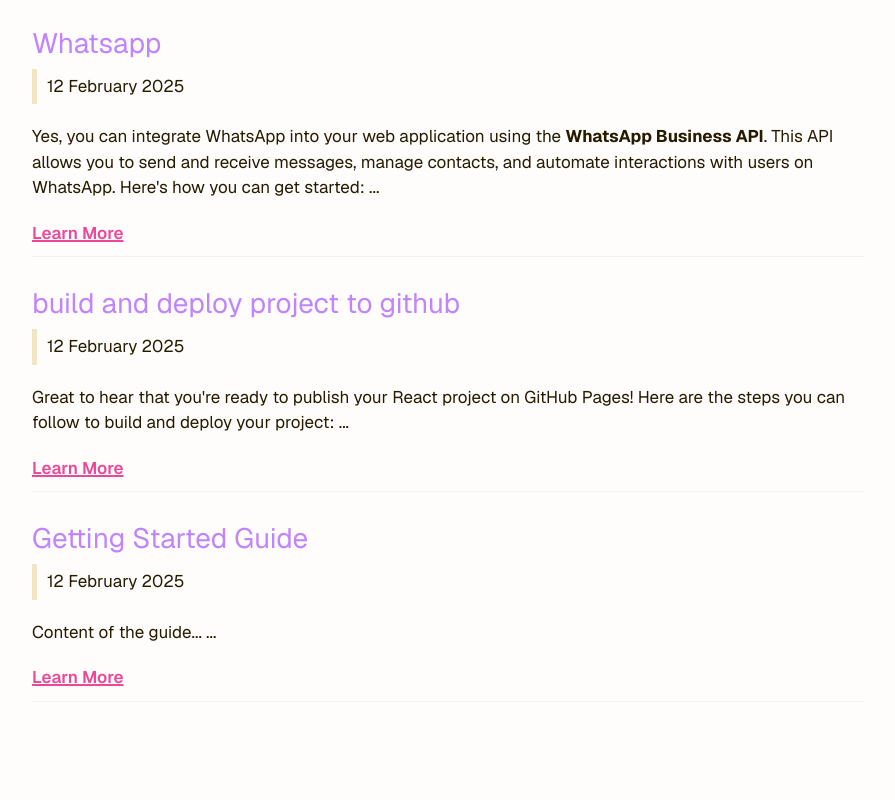
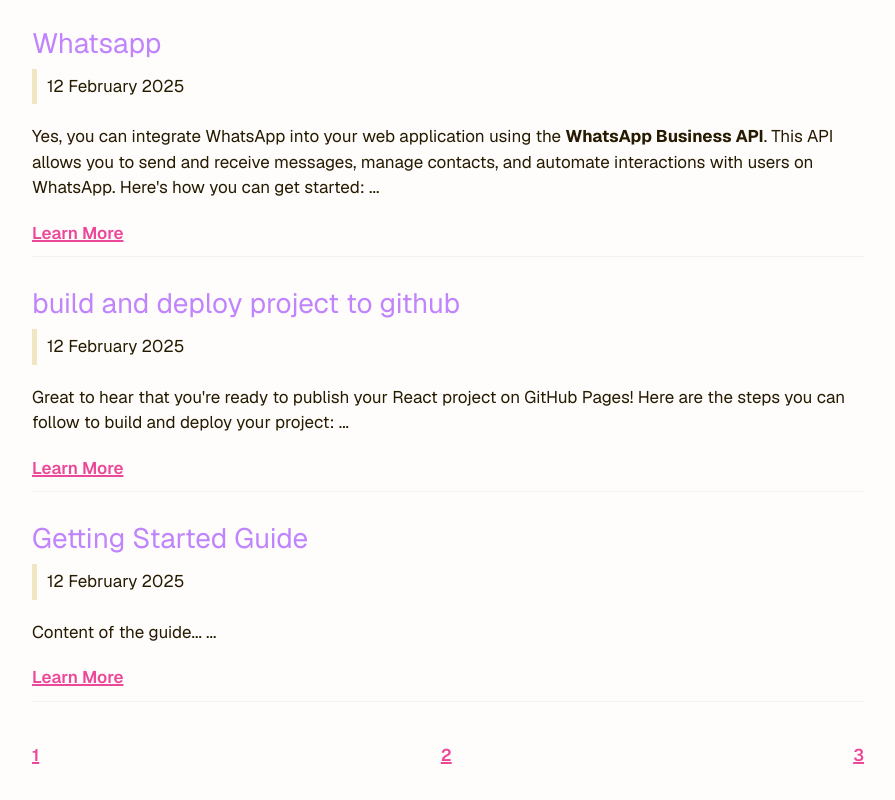
Before and after one commit to kavindu-udara/me, a Next.js app: page /me/blogs in a window 1280 px wide. Shown: the part 3987-4787 px from the top of the page, without its empty margins (192-1087 px from the left). Before the commit the page ends 4740 px from the top, so only its background shows below. Built offline with nearby package versions, Linux system fonts and the light colour scheme.

Commit message:
projects page crated

```diff
--- a/app/_components/Header.js
+++ b/app/_components/Header.js
@@ -16,7 +16,7 @@
               <Link href={"/blogs"} >blog</Link>
             </li>
             <li>
-              <Link href={"/"} >projects</Link>
+              <Link href={"/projects"} >projects</Link>
             </li>
             <li>
               <Link href={"/"} >Contact</Link>
--- a/app/blogs/page.js
+++ b/app/blogs/page.js
@@ -23,6 +23,14 @@
           </div>
         ))}
       </div>
+
+        {/* paginations */}
+        <div className="flex justify-between mt-8">
+          <Link href="/blogs/page/1">1</Link>
+          <Link href="/blogs/page/2">2</Link>
+          <Link href="/blogs/page/3">3</Link>
+        </div>
+
     </div>
   );
 
--- /dev/null
+++ b/app/projects/page.js
@@ -0,0 +1,11 @@
+import React from 'react'
+
+const page = () => {
+    return (
+        <div className="max-w-4xl mx-auto p-8">
+            <h1 className="text-3xl gradient-text mb-8 text-center">My Projects</h1>
+        </div>
+    )
+}
+
+export default page
```
